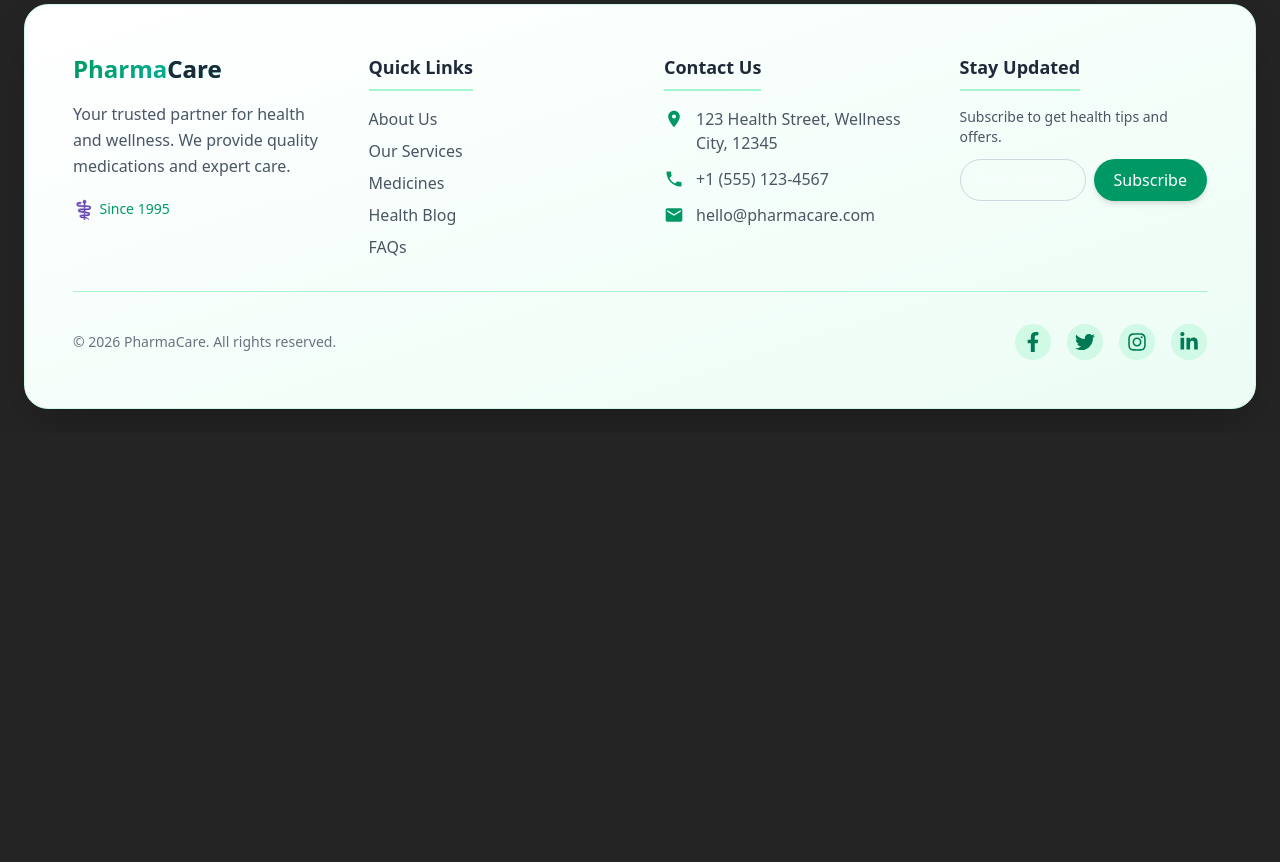
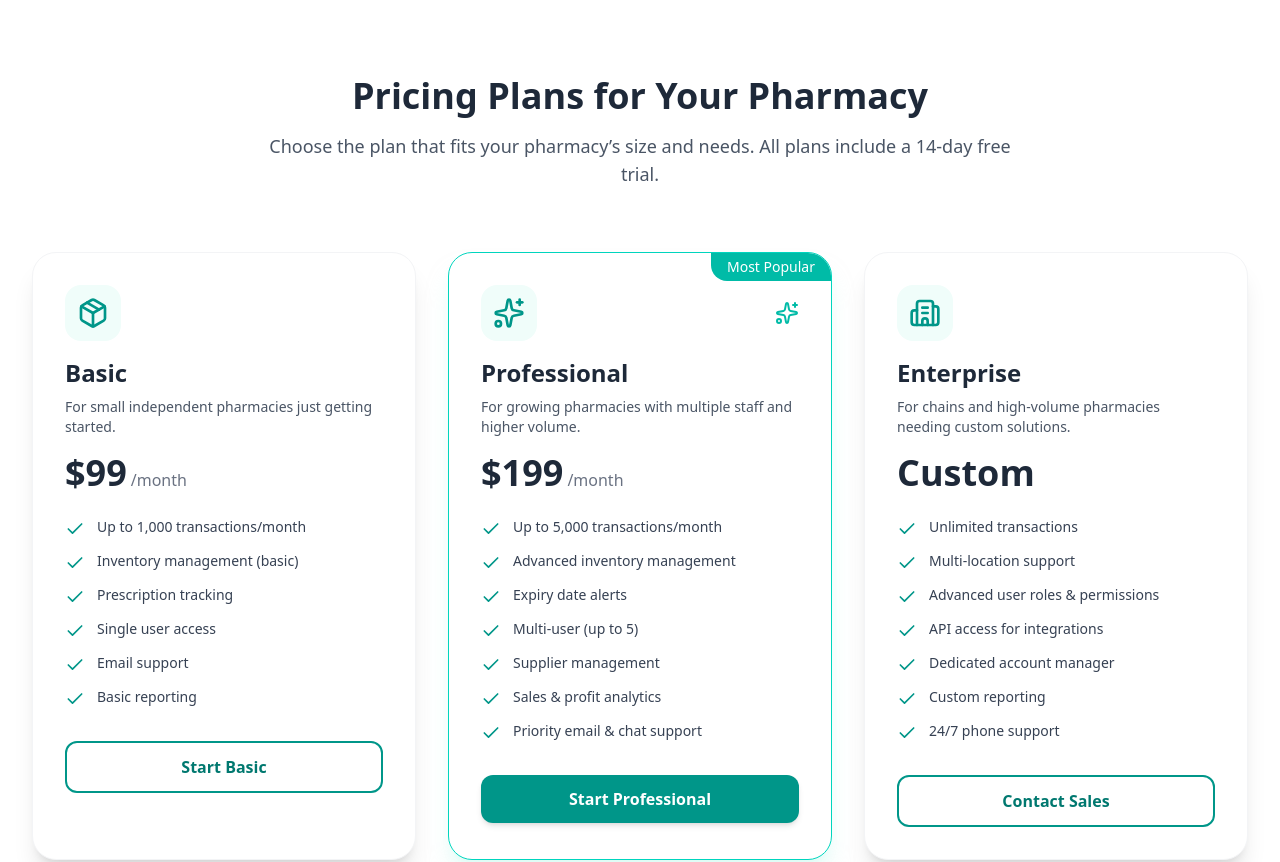
Before and after one commit to arnoldqym/pharmacy-web, a React (Vite) app in the folder client/: page / in a window 1280 px wide. Shown: the part 820-1682 px from the top of the page. Before the commit the page ends 1253 px from the top, so only its background shows below. Built offline with nearby package versions, Linux system fonts and the light colour scheme; no server answers.

Commit message:
created a pricing section component
Co-authored-by: Nixon Ojiem <nicksonogm@gmail.com>

```diff
--- a/client/src/components/Homepage/BackToTopButton.tsx
+++ b/client/src/components/Homepage/BackToTopButton.tsx
@@ -7,7 +7,7 @@ export default function BackToTopButton() {
   // Show button when page is scrolled down 300px
   useEffect(() => {
     const toggleVisibility = () => {
-      if (window.scrollY > 300) {
+      if (window.scrollY > 100) {
         setIsVisible(true);
       } else {
         setIsVisible(false);
--- /dev/null
+++ b/client/src/components/Homepage/PricingSection.tsx
@@ -0,0 +1,139 @@
+import React from 'react';
+import { Check, Sparkles, Building2, Package } from 'lucide-react';
+
+export default function PricingSection() {
+  const plans = [
+    {
+      name: 'Basic',
+      description: 'For small independent pharmacies just getting started.',
+      price: '$99',
+      period: '/month',
+      features: [
+        'Up to 1,000 transactions/month',
+        'Inventory management (basic)',
+        'Prescription tracking',
+        'Single user access',
+        'Email support',
+        'Basic reporting',
+      ],
+      icon: Package,
+      buttonText: 'Start Basic',
+      buttonVariant: 'outline',
+    },
+    {
+      name: 'Professional',
+      description: 'For growing pharmacies with multiple staff and higher volume.',
+      price: '$199',
+      period: '/month',
+      features: [
+        'Up to 5,000 transactions/month',
+        'Advanced inventory management',
+        'Expiry date alerts',
+        'Multi‑user (up to 5)',
+        'Supplier management',
+        'Sales & profit analytics',
+        'Priority email & chat support',
+      ],
+      icon: Sparkles,
+      buttonText: 'Start Professional',
+      buttonVariant: 'solid',
+      popular: true,
+    },
+    {
+      name: 'Enterprise',
+      description: 'For chains and high‑volume pharmacies needing custom solutions.',
+      price: 'Custom',
+      period: '',
+      features: [
+        'Unlimited transactions',
+        'Multi‑location support',
+        'Advanced user roles & permissions',
+        'API access for integrations',
+        'Dedicated account manager',
+        'Custom reporting',
+        '24/7 phone support',
+      ],
+      icon: Building2,
+      buttonText: 'Contact Sales',
+      buttonVariant: 'outline',
+    },
+  ];
+
+  return (
+    <section className="max-w-full mx-auto px-4 sm:px-6 lg:px-8 py-16 md:py-24 bg-white">
+      <div className="text-center max-w-3xl mx-auto mb-12 md:mb-16">
+        <h2 className="text-3xl md:text-4xl font-bold text-gray-800 mb-4">
+          Pricing Plans for Your Pharmacy
+        </h2>
+        <p className="text-lg text-gray-600">
+          Choose the plan that fits your pharmacy’s size and needs. All plans include a 14‑day free trial.
+        </p>
+      </div>
+
+      <div className="grid grid-cols-1 md:grid-cols-2 lg:grid-cols-3 gap-8 max-w-7xl mx-auto">
+        {plans.map((plan) => {
+          const Icon = plan.icon;
+          const isPopular = plan.popular;
+
+          return (
+            <div
+              key={plan.name}
+              className={`relative bg-white rounded-3xl shadow-xl border ${
+                isPopular ? 'border-teal-400 shadow-teal-100/50' : 'border-gray-100'
+              } overflow-hidden transition-transform duration-300 hover:scale-105 hover:shadow-2xl`}
+            >
+              {isPopular && (
+                <div className="absolute top-0 right-0 bg-teal-500 text-white px-4 py-1 text-sm font-medium rounded-bl-2xl">
+                  Most Popular
+                </div>
+              )}
+
+              <div className="p-8">
+                <div className="flex items-center justify-between mb-4">
+                  <div className="bg-teal-50 p-3 rounded-2xl">
+                    <Icon className="w-8 h-8 text-teal-600" />
+                  </div>
+                  {isPopular && <Sparkles className="w-6 h-6 text-teal-500" />}
+                </div>
+
+                <h3 className="text-2xl font-bold text-gray-800 mb-2">{plan.name}</h3>
+                <p className="text-gray-600 text-sm mb-4">{plan.description}</p>
+
+                <div className="mb-6">
+                  <span className="text-4xl font-bold text-gray-800">{plan.price}</span>
+                  <span className="text-gray-500 ml-1">{plan.period}</span>
+                </div>
+
+                <ul className="space-y-3 mb-8">
+                  {plan.features.map((feature) => (
+                    <li key={feature} className="flex items-start gap-3">
+                      <Check className="w-5 h-5 text-teal-600 shrink-0 mt-0.5" />
+                      <span className="text-gray-700 text-sm">{feature}</span>
+                    </li>
+                  ))}
+                </ul>
+
+                <button
+                  className={`w-full py-3 rounded-xl font-semibold transition-all ${
+                    plan.buttonVariant === 'solid'
+                      ? 'bg-teal-600 hover:bg-teal-700 text-white shadow-md hover:shadow-lg'
+                      : 'border-2 border-teal-600 text-teal-700 hover:bg-teal-50'
+                  }`}
+                >
+                  {plan.buttonText}
+                </button>
+              </div>
+            </div>
+          );
+        })}
+      </div>
+
+      {/* Optional footnote */}
+      <p className="text-center text-gray-500 text-sm mt-12">
+        All plans include secure data encryption and compliance with pharmacy regulations.
+        <br />
+        Need a custom plan? <a href="/contact" className="text-teal-600 hover:underline">Contact us</a>.
+      </p>
+    </section>
+  );
+}
--- a/client/src/layouts/HomepageLayout.tsx
+++ b/client/src/layouts/HomepageLayout.tsx
@@ -1,6 +1,7 @@
 import { ReactNode } from 'react';
 import NavbarComponent from '../components/Homepage/NavbarComponent';
 import FooterComponent from '../components/Homepage/FooterComponent';
+import BackToTopButton from '../components/Homepage/BackToTopButton';
 
 interface HomepageLayoutProps {
   children: ReactNode;
@@ -10,6 +11,7 @@ export default function HomepageLayout({ children }: HomepageLayoutProps) {
   return (
     <div className="flex flex-col min-h-screen">
       <NavbarComponent />
+      <BackToTopButton />
       <main className="grow">
         {children}
       </main>
--- a/client/src/pages/LandingPage.tsx
+++ b/client/src/pages/LandingPage.tsx
@@ -1,9 +1,11 @@
 import HomepageLayout from "../layouts/HomepageLayout";
 import HeroSection from "../components/Homepage/HeroSection";
+import PricingSection from "../components/Homepage/PricingSection";
 
 function LandingPage() {
   return <HomepageLayout>
     <HeroSection />
+    <PricingSection />
   </HomepageLayout>;
 }
 
```
